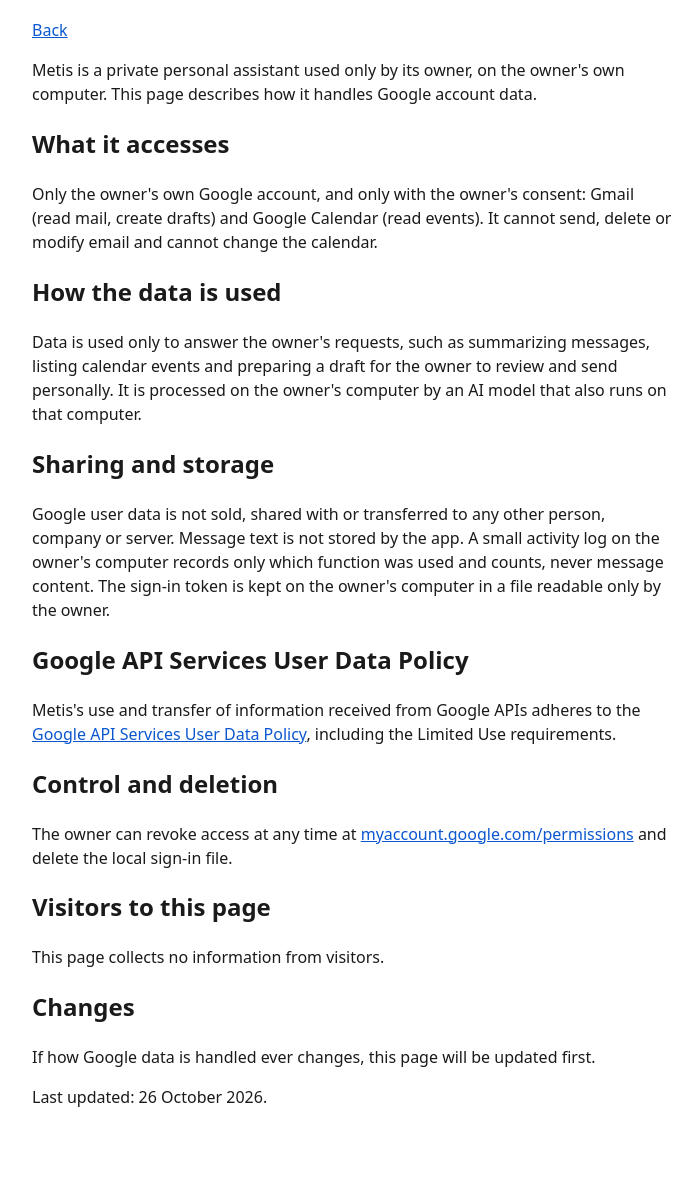
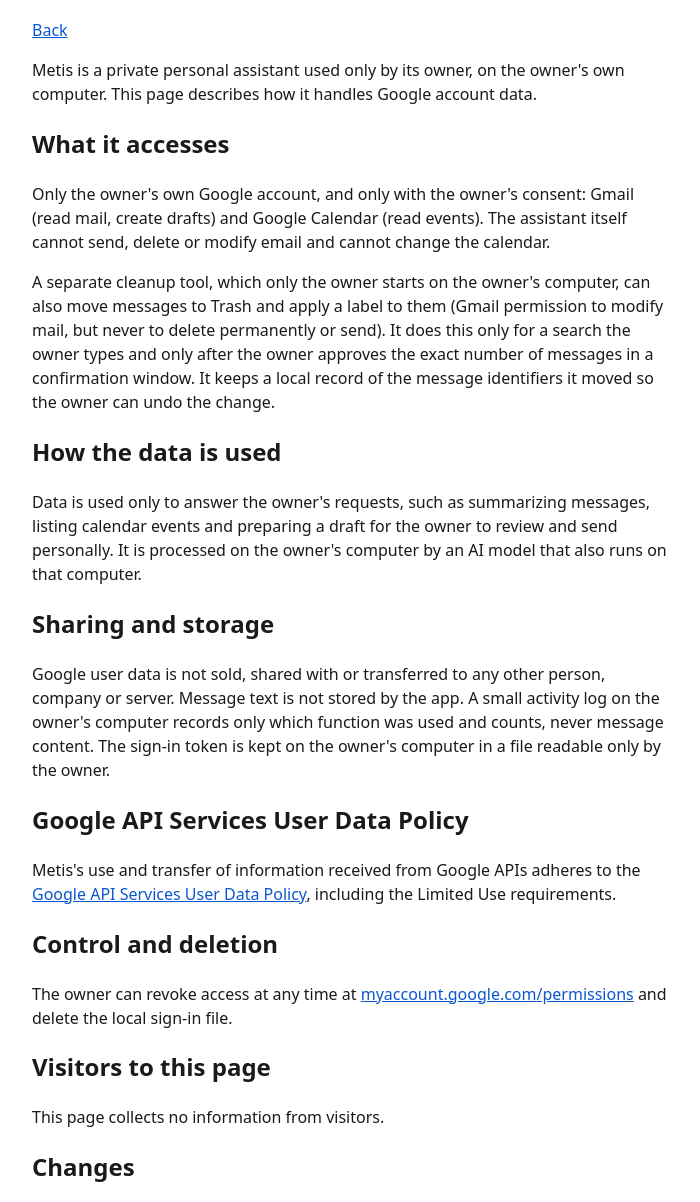
Before and after one commit to dannythealien/metis-private, a plain HTML site: page privacy.html in a window 1280 px wide. Shown: the part 83-1285 px from the top of the page, without its empty margins (288-988 px from the left). Before the commit the page ends 1224 px from the top, so only its background shows below. Drawn offline with Linux system fonts and the light colour scheme.

Commit message:
Add files via upload

```diff
--- a/privacy.html
+++ b/privacy.html
@@ -11,7 +11,8 @@
 <p><a href="index.html">Back</a></p>
 <p>Metis is a private personal assistant used only by its owner, on the owner's own computer. This page describes how it handles Google account data.</p>
 <h2>What it accesses</h2>
-<p>Only the owner's own Google account, and only with the owner's consent: Gmail (read mail, create drafts) and Google Calendar (read events). It cannot send, delete or modify email and cannot change the calendar.</p>
+<p>Only the owner's own Google account, and only with the owner's consent: Gmail (read mail, create drafts) and Google Calendar (read events). The assistant itself cannot send, delete or modify email and cannot change the calendar.</p>
+<p>A separate cleanup tool, which only the owner starts on the owner's computer, can also move messages to Trash and apply a label to them (Gmail permission to modify mail, but never to delete permanently or send). It does this only for a search the owner types and only after the owner approves the exact number of messages in a confirmation window. It keeps a local record of the message identifiers it moved so the owner can undo the change.</p>
 <h2>How the data is used</h2>
 <p>Data is used only to answer the owner's requests, such as summarizing messages, listing calendar events and preparing a draft for the owner to review and send personally. It is processed on the owner's computer by an AI model that also runs on that computer.</p>
 <h2>Sharing and storage</h2>
@@ -24,6 +25,6 @@
 <p>This page collects no information from visitors.</p>
 <h2>Changes</h2>
 <p>If how Google data is handled ever changes, this page will be updated first.</p>
-<p>Last updated: 26 October 2026.</p>
+<p>Last updated: 27 October 2026.</p>
 </body>
 </html>
```
